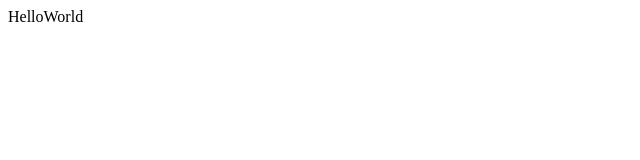
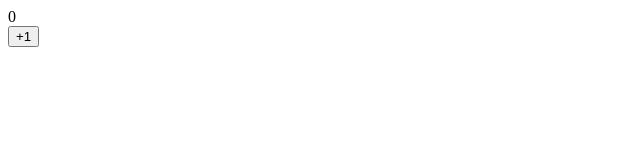
Before and after one commit to LiuJB0128/Money-, a Vue app: page / in a window 1280 px wide. Shown: the top 160 px of the page, without its empty margins (0-640 px from the left). Built offline with nearby package versions, Linux system fonts and the light colour scheme.

Commit message:
TSX代替Template

```diff
--- a/package.json
+++ b/package.json
@@ -12,6 +12,7 @@
   },
   "devDependencies": {
     "@vitejs/plugin-vue": "4.0.0",
+    "@vitejs/plugin-vue-jsx": "3.0.0",
     "typescript": "4.9.5",
     "vite": "4.1.4",
     "vue-tsc": "1.2.0"
--- /dev/null
+++ b/src/App.tsx
@@ -0,0 +1,14 @@
+import { defineComponent, ref } from "vue";
+
+export const App = defineComponent({
+  setup() {
+    const refCount = ref(0)
+    const onClick = () => {refCount.value++}
+    return () => <>
+      <div>
+        {refCount.value}
+      </div>
+      <button onClick={onClick}>+1</button>
+    </>
+  }
+})
--- a/src/App.vue
+++ /dev/null
@@ -1,5 +0,0 @@
-<template>
-  <div>
-    HelloWorld
-  </div>
-</template>
--- a/src/main.ts
+++ b/src/main.ts
@@ -1,4 +1,5 @@
 import { createApp } from 'vue'
-import App from './App.vue'
+import { App } from './App'
+
 
 createApp(App).mount('#app')
--- a/vite.config.ts
+++ b/vite.config.ts
@@ -1,7 +1,14 @@
 import { defineConfig } from 'vite'
 import vue from '@vitejs/plugin-vue'
+import vueJsx from '@vitejs/plugin-vue-jsx'
 
 // https://vitejs.dev/config/
 export default defineConfig({
-  plugins: [vue()]
+  plugins: [
+    vue(),
+    vueJsx({
+      transformOn: true, // 自动转换
+      mergeProps: true // 自动帮你把 class属性 / style属性 / onXXX属性 绑定到子组件的根元素上
+    })
+  ]
 })
```
Also changed, not shown: 1 other file (tests, documents, lock files or other folders).
